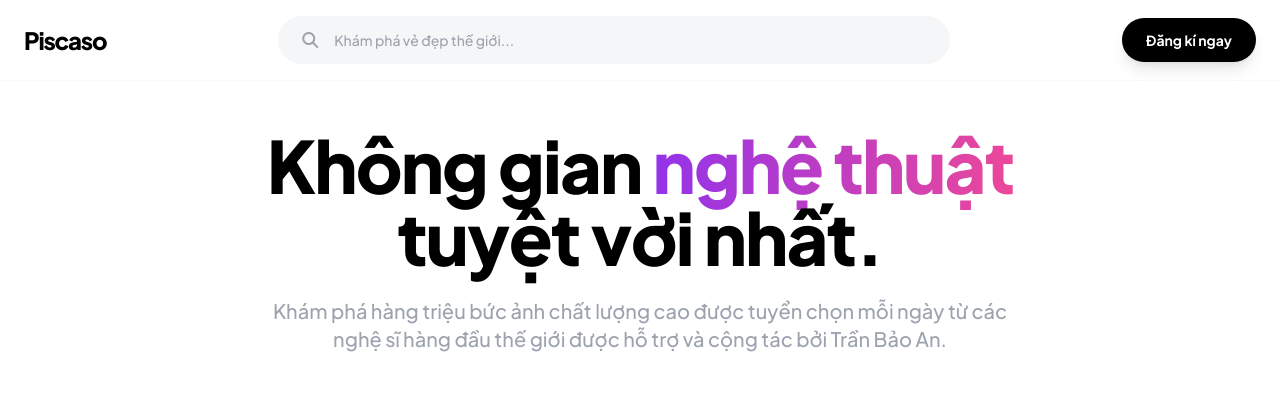
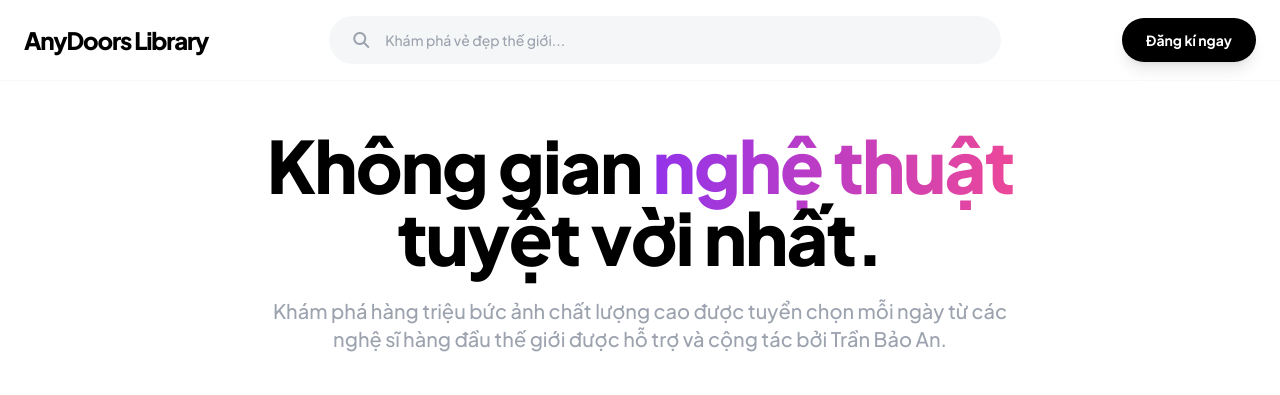
Before and after one commit to midromeario40152-code/piantwef, a plain HTML site: page index.html in a window 1280 px wide. Shown: the top 395 px of the page. Drawn offline with nearby package versions, Linux system fonts and the light colour scheme; no server answers.

Commit message:
Update index.html

```diff
--- a/index.html
+++ b/index.html
@@ -3,7 +3,7 @@
 <head>
     <meta charset="UTF-8">
     <meta name="viewport" content="width=device-width, initial-scale=1.0">
-    <title>AnyDoors</title>
+    <title>AnyDoors Company </title>
     <script src="https://cdn.tailwindcss.com"></script>
     <link rel="stylesheet" href="https://cdnjs.cloudflare.com/ajax/libs/font-awesome/6.4.0/css/all.min.css">
     <style>
@@ -116,7 +116,7 @@
     <!-- Navigation -->
     <header class="sticky top-0 z-50 bg-white/70 backdrop-blur-xl border-b border-gray-100/50">
         <div class="max-w-[1600px] mx-auto px-6 py-4 flex items-center justify-between gap-8">
-            <a href="#" class="text-2xl font-extrabold tracking-tighter hover:opacity-70 transition">Piscaso</a>
+            <a href="#" class="text-2xl font-extrabold tracking-tighter hover:opacity-70 transition">AnyDoors Library</a>
 
             <div class="relative flex-1 max-w-2xl hidden md:block">
                 <input type="text" id="search-input" placeholder="Khám phá vẻ đẹp thế giới..."
```
